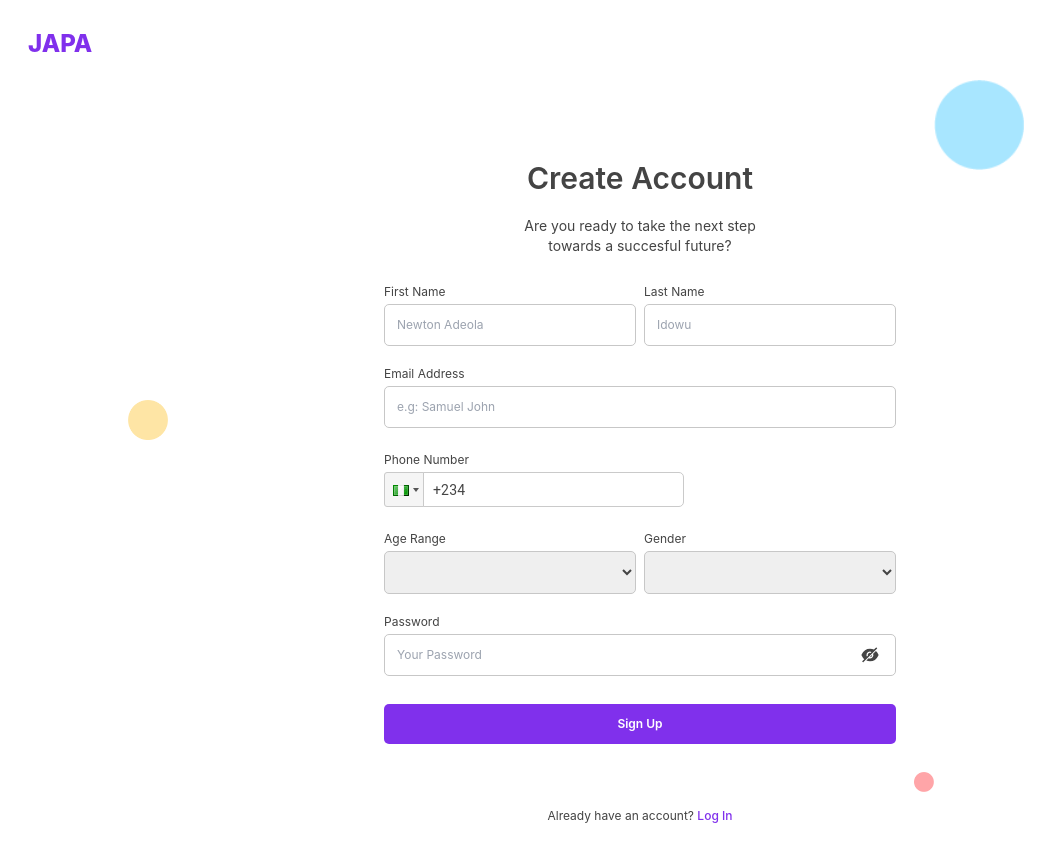
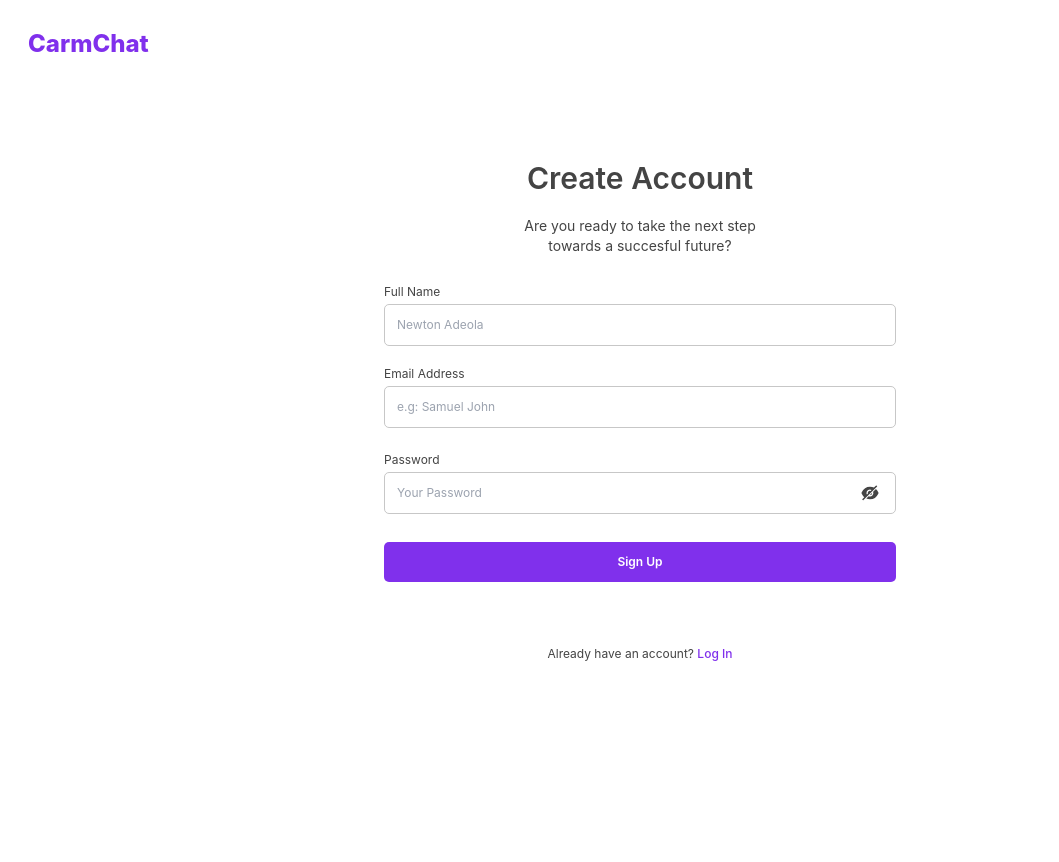
Before and after one commit to Stevolisis/carmachat, a React (Create React App) app: page /register in a window 1280 px wide. Shown: the top 862 px of the page, without its empty margins (0-1059 px from the left). After the commit the page ends 800 px from the top, so only its background shows below. Built offline with nearby package versions, Linux system fonts and the light colour scheme.

Commit message:
usenavigate works only if you use createRouter ad router provider for your routing

```diff
--- a/src/App.js
+++ b/src/App.js
@@ -1,21 +1,27 @@
-import {BrowserRouter,Routes,Route} from 'react-router-dom';
-import Index from './pages';
+import { createBrowserRouter, RouterProvider } from "react-router-dom";
 import LogIn from './pages/login';
 import Register from './pages/register';
 
 function App() {
+  const router = createBrowserRouter([
+    {
+      path: "/",
+      element: <LogIn />,
+    },
+    {
+      path: "/register",
+      element: <Register />,
+    },
+    {
+      path: "*",
+      element: <p>There's nothing here: 404!</p>,
+    },
+  ]);
+
+
   return (
-    <>
-      <BrowserRouter>
-        <Routes>
-          <Route path='/' element={<LogIn />} />
-          {/* <Route path='/login' element={<LogIn />} /> */}
-          <Route path='/register' element={<Register />} />
-          <Route path="*" element={<p>There's nothing here: 404!</p>} />
-        </Routes>
-      </BrowserRouter>
-    </>
-  );
+    <RouterProvider router={router}></RouterProvider>
+  )
 }
 
 export default App;
--- a/src/components/Header.js
+++ b/src/components/Header.js
@@ -8,7 +8,7 @@ export default function Header({page,auth,userInfo,signOut,menuStatus,setMenuSta
 
       { page !== 'home' ? <header className=' p-7 pb-5'>
         <h1 className='text-bgSecondary text-2xl'>
-          <a href='/' className='font-extrabold'>JAPA</a>
+          <a href='/' className='font-extrabold'>CarmChat</a>
         </h1>
       </header>
 
@@ -17,7 +17,7 @@ export default function Header({page,auth,userInfo,signOut,menuStatus,setMenuSta
       <header className="flex justify-between items-center px-7 py-5">
         <div>
             <h1 className='text-bgSecondary text-2xl'>
-              <a href='/' className='font-extrabold'>JAPA</a>
+              <a href='/' className='font-extrabold'>CarmChat</a>
             </h1>
         </div>
 
--- a/src/pages/login.js
+++ b/src/pages/login.js
@@ -1,50 +1,66 @@
 "use client"
 import Header from '../components/Header';
 import { useState } from 'react';
+import Swal from 'sweetalert2';
+import { useNavigation } from 'react-router-dom';
+import api from '../utils/axiosConfig';
 
 export default function LogIn() {
   const [email,setEmail] = useState('');
   const [password,setPassword] = useState('');
   const [loading,setLoading] = useState(false);
+  const router = useNavigation();
 
-
+  const Toast = Swal.mixin({
+    toast: true,
+    position: 'top-end',
+    showConfirmButton: false,
+    timer: 2000,
+    timerProgressBar: true,
+    didOpen: (toast) => {
+      toast.addEventListener('mouseenter', Swal.stopTimer)
+      toast.addEventListener('mouseleave', Swal.resumeTimer)
+    },
+    className:'w-[100px]'
+  });
   // Mikeidowu1.
   function handleSubmit(e){
+    setLoading(true);
+    api.post('/auth/login',{
+      email:email,
+      password:password,
+    })
+    .then(res=>{
+      const data = res.data;
+      console.log(data);
+      // if(data.succeeded === true){
+      //   Toast.fire({
+      //     icon: 'success',
+      //     title: data.message
+      //   });
+      //   router.push('/', undefined, { shallow: true });
+      // }else{
+      //   Toast.fire({
+      //     icon: 'error',
+      //     title: 'Error Occured!'
+      //   });
+      // }
 
+    }).catch(err=>{
+      console.log(err);
+      Toast.fire({
+        icon: 'error',
+        title: 'Error Occured!'
+      });
+    }).finally(fin=>{
+      setLoading(false);
+    });
   }
 
   return (
     <>
     <Header/>
     <main className=" pt-12 sm:pt-20 flex justify-center items-center flex-col text-txtPrimary">
-
-        <div className='absolute right-[10vw] top-[7vh] sm:right-[20vw] sm:top-[10vh]'>
-          <img
-            src='/yellow_circle.png'
-            alt='yellow_circle'
-            width={90}
-            height={90}
-          />
-        </div>
-
-        <div className='absolute left-[2vw] sm:left-[10vw] sm:top-[50vh]'>
-          <img
-            src='/pink_circle.png'
-            alt='pink_circle'
-            width={40}
-            height={40}
-            className='w-5 h-5 sm:w-10 sm:h-10'
-          />
-        </div>
-
-        <div className='absolute right-[9vw] bottom-[13vh] sm:right-[29vw] sm:bottom-[10vh]'>
-          <img
-            src='/blue_circle.png'
-            alt='blue_circle'
-            width={20}
-            height={20}
-          />
-        </div>
 
         <div className='text-center'>
           <h2 className='text-3xl font-semibold pb-5'>
--- a/src/pages/register.js
+++ b/src/pages/register.js
@@ -1,24 +1,21 @@
 import { useState } from 'react';
-import PhoneInput from 'react-phone-input-2';
 import 'react-phone-input-2/lib/style.css'
 import { PiWarningFill } from 'react-icons/pi';
 import { AiFillEye, AiFillEyeInvisible } from 'react-icons/ai';
 import Swal from 'sweetalert2';
 import Header from '../components/Header';
+import api from '../utils/axiosConfig';
+import { useNavigate } from 'react-router-dom';
 
 export default function Register() {
-  const [first_name,setFirst_name] = useState('');
-  const [last_name,setLast_name] = useState('');
+  const [full_name,setFull_name] = useState('');
   const [email,setEmail] = useState('');
-  const [phone_number,setPhone_number] = useState('');
-  const [age_range,setAge_range] = useState('');
-  const [gender,setGender] = useState('');
   const [password,setPassword] = useState('');
-  const [validphone_number,setValidphone_number] = useState(true);
   const [validEmail,setValidemail] = useState(true);
   const [showPassword,setShowpassword] = useState(false);
   const [validpassword,setValidpassword] = useState(false);
   const [loading,setLoading] = useState(false);
+  const navigate = useNavigate();
 
   function isValidEmail(e) {
     setEmail(e.target.value);
@@ -55,8 +52,39 @@ export default function Register() {
 
   function handleSubmit(e){
     e.preventDefault();
-    if(isValidEmail && isValidatePassword && phone_number.length === 13){
+    if(isValidEmail && isValidatePassword){
+      setLoading(true);
+      api.post('/auth/register',{
+        full_name:full_name,
+        email:email,
+        password:password,
+      })
+      .then(res=>{
+        console.log(res)
+        const status = res.data.status;
 
+        if(status === 'success'){
+          Toast.fire({
+            icon: 'success',
+            title: 'Signed Up Successfully'
+          });
+          navigate('/');
+        }else{
+          Toast.fire({
+            icon: 'error',
+            title: status
+          });
+        }
+      }).catch(err=>{
+        console.log(err);
+        Toast.fire({
+          icon: 'error',
+          title: err.response.data.status
+        });
+      }).finally(fin=>{
+        console.log('finnnnnnnnnn',fin)
+        setLoading(false);
+      });
     }
   }
 
@@ -64,34 +92,6 @@ export default function Register() {
     <>
     <Header/>
       <main className=" pt-12 sm:pt-20 flex justify-center items-center flex-col text-txtPrimary">
-
-        <div className='absolute -z-10 right-[8vw] top-[7vh] sm:right-[20vw] sm:top-[10vh]'>
-          <img
-            src='/blue_circle.png'
-            alt='blue_circle'
-            width={90}
-            height={90}
-          />
-        </div>
-
-        <div className='absolute -z-10 left-[2vw] sm:left-[10vw] sm:top-[50vh]'>
-          <img
-            src='/yellow_circle.png'
-            alt='yellow_circle'
-            width={40}
-            height={40}
-            className='w-5 h-5 sm:w-10 sm:h-10'
-          />
-        </div>
-
-        <div className='absolute -z-10 right-[3vw] bottom-[1vh] sm:right-[27vw] sm:bottom-[1%]'>
-          <img
-            src='/pink_circle.png'
-            alt='pink_circle'
-            width={20}
-            height={20}
-          />
-        </div>
 
         <div className='text-center'>
           <h2 className='text-3xl font-semibold pb-5'>
@@ -105,13 +105,8 @@ export default function Register() {
         <form className='pt-2 text-xs w-[80vw] sm:w-[60vw] md:w-[40vw]' onSubmit={(e)=>handleSubmit(e)}>
           <div className='pt-5 flex justify-between gap-2'>
             <div className='flex-1'>
-              <p className='text-left pb-1'>First Name</p>
-              <input className='w-full p-3 border border-txtinput rounded-[5px]' name='first_name' value={first_name} required='required' onChange={(e)=>setFirst_name(e.target.value)} type='text' placeholder='Newton Adeola'/>
-            </div>
-
-            <div className='flex-1'>
-              <p className='text-left pb-1'>Last Name</p>
-              <input className='w-full p-3 border border-txtinput rounded-[5px]' name='last_name' value={last_name} required='required' onChange={(e)=>setLast_name(e.target.value)} type='text' placeholder='Idowu'/>
+              <p className='text-left pb-1'>Full Name</p>
+              <input className='w-full p-3 border border-txtinput rounded-[5px]' name='first_name' value={full_name} required='required' onChange={(e)=>setFull_name(e.target.value)} type='text' placeholder='Newton Adeola'/>
             </div>
           </div>
 
@@ -125,50 +120,6 @@ export default function Register() {
                   <p>Your Email Address must be unique</p>
                 </>
               }
-            </div>
-          </div>
-
-          <div className={`${ validEmail ? 'pt-5' : 'pt-1'}`}>
-            <p className='text-left pb-1'>Phone Number</p>
-            <PhoneInput
-              country={'ng'}
-              value={phone_number}
-              onChange={(e)=>setPhone_number(e)}
-              inputProps={{
-                required:true
-              }}
-              className='w-full'
-              defaultMask='... ... ....'
-            />
-              <div className='flex items-center mt-1 text-[10px] text-red-600'>
-                {phone_number && phone_number.length < 13 &&
-                  <>
-                    <span className='mr-1'><PiWarningFill/></span>
-                    <p>Your Phone Number must be unique</p>
-                  </>
-                }
-              </div>
-          </div>
-
-          <div className={`${validphone_number ? 'pt-5' : 'pt-1'} flex justify-between gap-2`}>
-            <div className='flex-1'>
-              <p className='text-left pb-1'>Age Range</p>
-              <select name='age_range' value={age_range} onChange={(e)=>setAge_range(e.target.value)} required='required' className='w-full p-3 border border-txtinput rounded-[5px]'>
-                <option defaultValue></option>
-                <option>10 - 17</option>
-                <option>18 - 25</option>
-                <option>16 - 32</option>
-                <option>Above 32</option>
-              </select>
-            </div>
-
-            <div className='flex-1'>
-              <p className='text-left pb-1'>Gender</p>
-              <select name='gender' value={gender} onChange={(e)=>setGender(e.target.value)} required='required' className='w-full p-3 border border-txtinput rounded-[5px]'>
-                <option defaultValue></option>
-                <option>Male</option>
-                <option>Female</option>
-              </select>
             </div>
           </div>
 
--- /dev/null
+++ b/src/utils/axiosConfig.js
@@ -0,0 +1,7 @@
+import axios from "axios";
+
+const api = axios.create({
+    baseURL:"http://localhost:80",
+});
+
+export default api;
```
